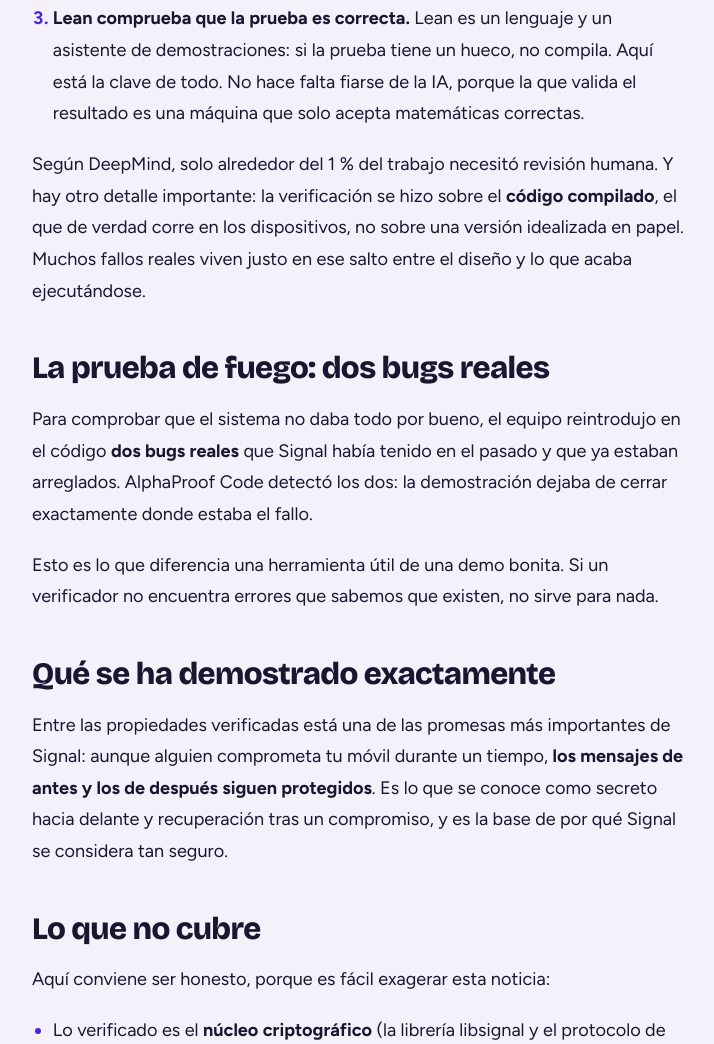
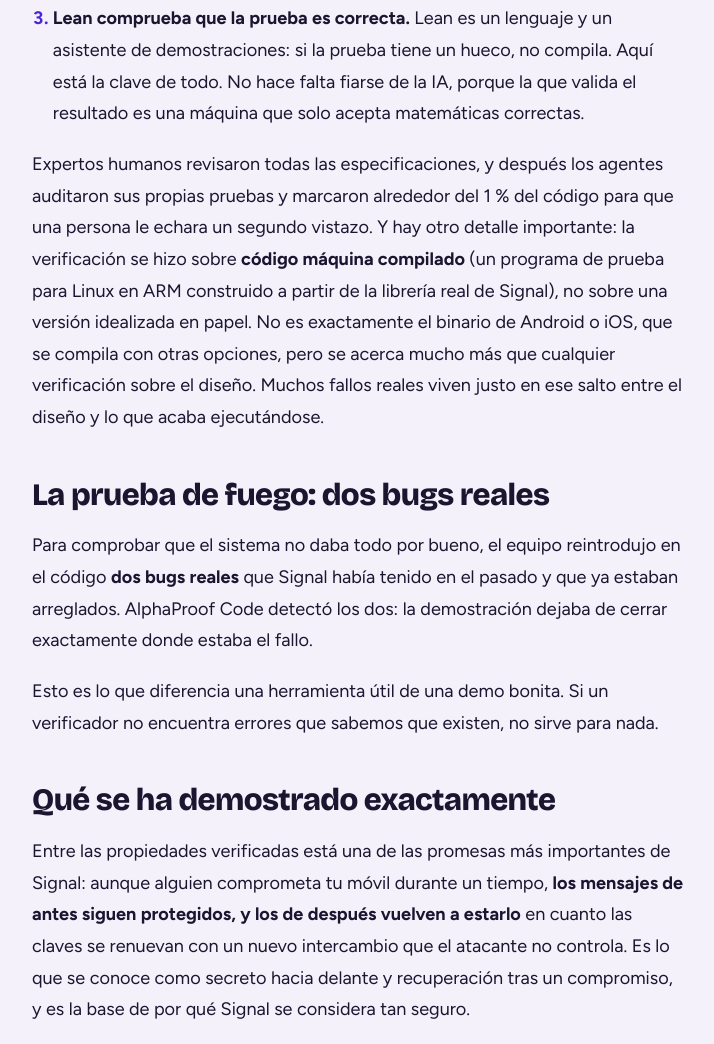
Before and after one commit to adnanbkz/noticiasde.ia, an Astro site: page /articulos/alphaproof-code-signal in a window 1280 px wide. Shown: the part 2340-3384 px from the top of the page, without its empty margins (286-1000 px from the left). Built offline with nearby package versions, Linux system fonts and the light colour scheme; Astro itself is replaced by a stand-in of ours.

Commit message:
Precisa revisión humana, binario verificado y recuperación tras compromiso
Co-Authored-By: Claude Opus 5.5 <noreply@anthropic.com>
Claude-Session: https://claude.ai/code/session_01VDb4hoCz5zP72WYWqtAxtK

```diff
--- a/src/content/articulos/alphaproof-code-signal.md
+++ b/src/content/articulos/alphaproof-code-signal.md
@@ -29,7 +29,7 @@ El reparto de trabajo es lo que más me ha llamado la atención:
 2. **Los agentes escriben la demostración.** Varios agentes con Gemini trabajan en paralelo construyendo la prueba paso a paso.
 3. **Lean comprueba que la prueba es correcta.** Lean es un lenguaje y un asistente de demostraciones: si la prueba tiene un hueco, no compila. Aquí está la clave de todo. No hace falta fiarse de la IA, porque la que valida el resultado es una máquina que solo acepta matemáticas correctas.
 
-Según DeepMind, solo alrededor del 1 % del trabajo necesitó revisión humana. Y hay otro detalle importante: la verificación se hizo sobre el **código compilado**, el que de verdad corre en los dispositivos, no sobre una versión idealizada en papel. Muchos fallos reales viven justo en ese salto entre el diseño y lo que acaba ejecutándose.
+Expertos humanos revisaron todas las especificaciones, y después los agentes auditaron sus propias pruebas y marcaron alrededor del 1 % del código para que una persona le echara un segundo vistazo. Y hay otro detalle importante: la verificación se hizo sobre **código máquina compilado** (un programa de prueba para Linux en ARM construido a partir de la librería real de Signal), no sobre una versión idealizada en papel. No es exactamente el binario de Android o iOS, que se compila con otras opciones, pero se acerca mucho más que cualquier verificación sobre el diseño. Muchos fallos reales viven justo en ese salto entre el diseño y lo que acaba ejecutándose.
 
 ## La prueba de fuego: dos bugs reales
 
@@ -39,7 +39,7 @@ Esto es lo que diferencia una herramienta útil de una demo bonita. Si un verifi
 
 ## Qué se ha demostrado exactamente
 
-Entre las propiedades verificadas está una de las promesas más importantes de Signal: aunque alguien comprometa tu móvil durante un tiempo, **los mensajes de antes y los de después siguen protegidos**. Es lo que se conoce como secreto hacia delante y recuperación tras un compromiso, y es la base de por qué Signal se considera tan seguro.
+Entre las propiedades verificadas está una de las promesas más importantes de Signal: aunque alguien comprometa tu móvil durante un tiempo, **los mensajes de antes siguen protegidos, y los de después vuelven a estarlo** en cuanto las claves se renuevan con un nuevo intercambio que el atacante no controla. Es lo que se conoce como secreto hacia delante y recuperación tras un compromiso, y es la base de por qué Signal se considera tan seguro.
 
 ## Lo que no cubre
 
```
